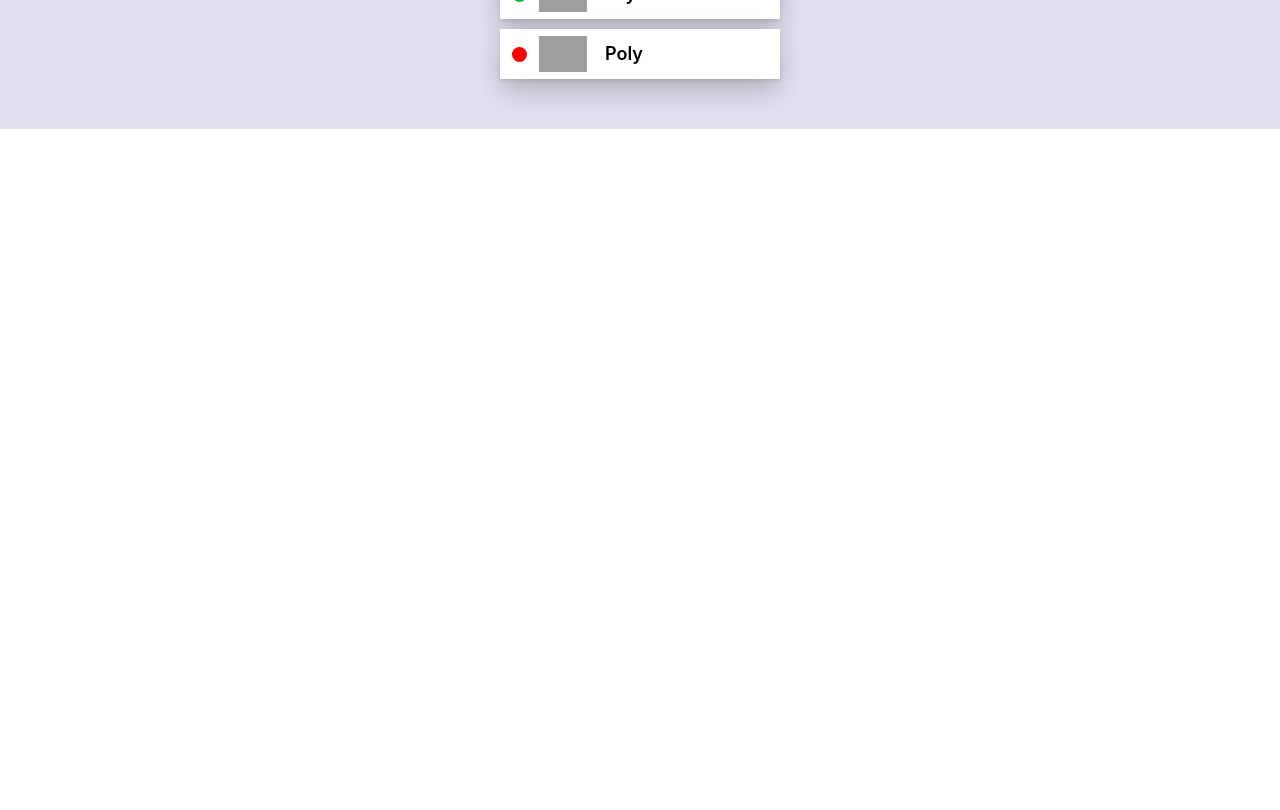
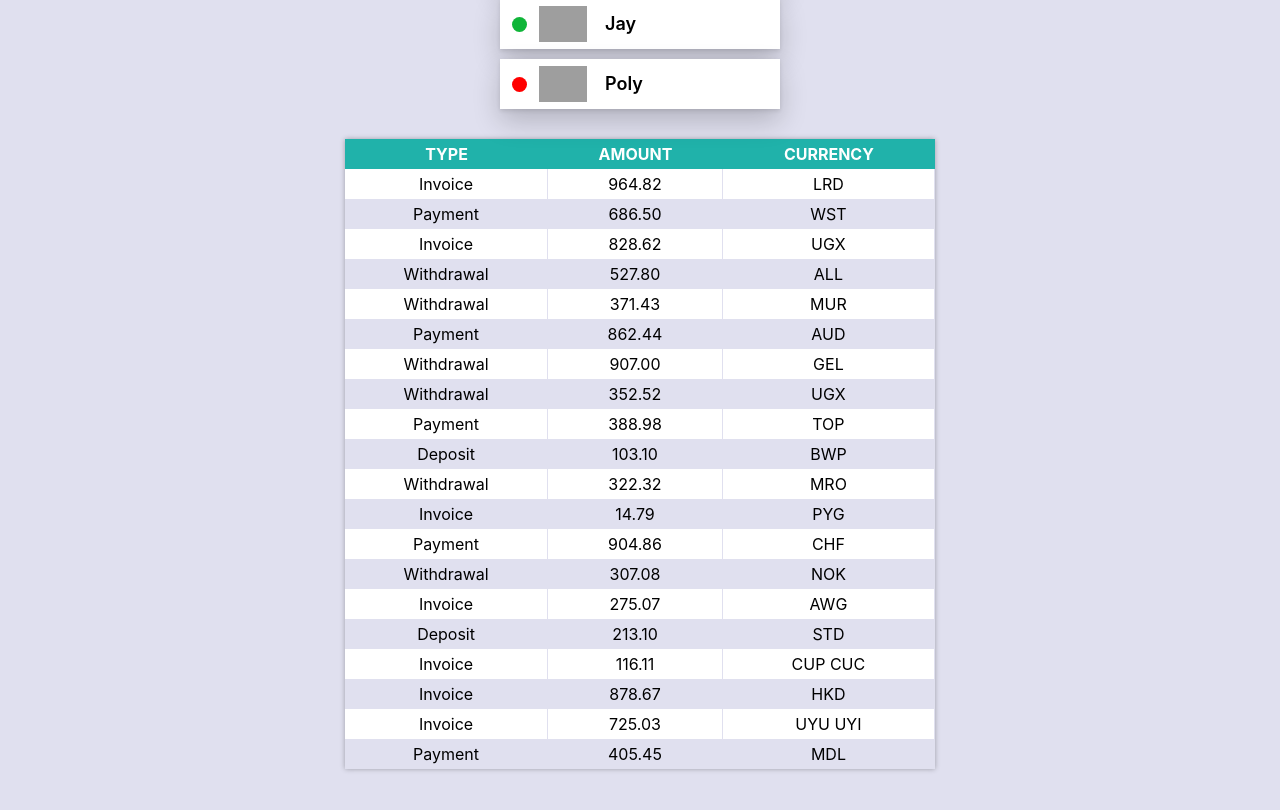
Before and after one commit to katushka211/goit-react-hw-01-components, a React (Create React App) app: page / in a window 1280 px wide. Shown: the part 780-1590 px from the top of the page. Before the commit the page ends 909 px from the top, so only its background shows below. Built offline with nearby package versions, Linux system fonts and the light colour scheme; grey boxes are pictures that could not be loaded.

Commit message:
add task-04

```diff
--- a/src/components/App.jsx
+++ b/src/components/App.jsx
@@ -5,6 +5,8 @@
 import { Statistics } from './Statistics/Statistics';
 import friends from './FriendList/friends.json';
 import { FriendList } from './FriendList/FriendList';
+import transactions from './Transactions/transactions.json';
+import { Transactions } from './Transactions/TransactionsHistory';
 
 export const App = () => {
   return (
@@ -12,6 +14,7 @@
       <Profile item={user} />
       <Statistics stats={data} />
       <FriendList items={friends} />
+      <Transactions items={transactions} />
     </Layout>
   );
 };
--- a/src/components/Layout/Layout.styled.jsx
+++ b/src/components/Layout/Layout.styled.jsx
@@ -2,5 +2,5 @@
 
 export const Container = styled.div`
   background-color: ${props => props.theme.colors.lightgray};
-  padding: 20px;
+  padding: 50px;
 `;
--- /dev/null
+++ b/src/components/Transactions/TransactionsHistory.jsx
@@ -0,0 +1,25 @@
+import { Head, Row, Table, Td } from './TransactionsHistory.styled';
+export const Transactions = ({ items }) => {
+  return (
+    <Table>
+      <Head>
+        <tr>
+          <th>Type</th>
+          <th>Amount</th>
+          <th>Currency</th>
+        </tr>
+      </Head>
+      <tbody>
+        {items.map(item => {
+          return (
+            <Row key={item.id}>
+              <Td>{item.type}</Td>
+              <Td>{item.amount}</Td>
+              <Td>{item.currency}</Td>
+            </Row>
+          );
+        })}
+      </tbody>
+    </Table>
+  );
+};
--- /dev/null
+++ b/src/components/Transactions/TransactionsHistory.styled.jsx
@@ -0,0 +1,29 @@
+import styled from 'styled-components';
+
+export const Table = styled.table`
+  margin: 30px auto;
+  width: 50%;
+  text-align: center;
+  border-spacing: 0;
+  box-shadow: 0px 0px 5px rgba(0, 0, 0, 0.3);
+  background-color: ${props => props.theme.colors.white};
+`;
+
+export const Head = styled.thead`
+  height: 30px;
+  background-color: ${props => props.theme.colors.blue};
+  color: ${props => props.theme.colors.white};
+  text-transform: uppercase;
+`;
+
+export const Row = styled.tr`
+  height: 30px;
+  text-transform: capitalize;
+  :nth-child(even) {
+    background-color: ${props => props.theme.colors.lightgray};
+  }
+`;
+
+export const Td = styled.td`
+  border-right: 1px solid rgb(224, 224, 239);
+`;
--- /dev/null
+++ b/src/components/Transactions/transactions.json
@@ -0,0 +1,122 @@
+[
+  {
+    "id": "1e0700a2-5183-4291-85cc-2065a036a683",
+    "type": "invoice",
+    "amount": "964.82",
+    "currency": "LRD"
+  },
+  {
+    "id": "a30f821b-4d25-4ff0-abdd-e340b3f0dd2b",
+    "type": "payment",
+    "amount": "686.50",
+    "currency": "WST"
+  },
+  {
+    "id": "44dca67a-8e5a-4798-bf8e-b15efd4e1abd",
+    "type": "invoice",
+    "amount": "828.62",
+    "currency": "UGX"
+  },
+  {
+    "id": "ea8ed3dc-2b68-4a53-905a-53ecb0adef33",
+    "type": "withdrawal",
+    "amount": "527.80",
+    "currency": "ALL"
+  },
+  {
+    "id": "ea76146a-0b00-4b80-bc02-a8c822176712",
+    "type": "withdrawal",
+    "amount": "371.43",
+    "currency": "MUR"
+  },
+  {
+    "id": "63ca02f9-d637-46b5-9237-f3b24425e029",
+    "type": "payment",
+    "amount": "862.44",
+    "currency": "AUD"
+  },
+  {
+    "id": "ed0263e8-59a5-4bf1-87e0-2bb88e53dc34",
+    "type": "withdrawal",
+    "amount": "907.00",
+    "currency": "GEL"
+  },
+  {
+    "id": "6013bad0-750c-4691-8bc2-d8f2b43969c4",
+    "type": "withdrawal",
+    "amount": "352.52",
+    "currency": "UGX"
+  },
+  {
+    "id": "252c7be4-8b06-4fa7-8d42-61fb835b70d5",
+    "type": "payment",
+    "amount": "388.98",
+    "currency": "TOP"
+  },
+  {
+    "id": "4eaab41b-b967-40ac-82ed-85fc66f646f1",
+    "type": "deposit",
+    "amount": "103.10",
+    "currency": "BWP"
+  },
+  {
+    "id": "9648a350-8469-42d5-8bf3-18090de5fe67",
+    "type": "withdrawal",
+    "amount": "322.32",
+    "currency": "MRO"
+  },
+  {
+    "id": "9c5c25fb-1a95-4b2f-8d1f-4c4426d677cc",
+    "type": "invoice",
+    "amount": "14.79",
+    "currency": "PYG"
+  },
+  {
+    "id": "43ef232c-80e9-4d6f-b48a-b22405620de3",
+    "type": "payment",
+    "amount": "904.86",
+    "currency": "CHF"
+  },
+  {
+    "id": "5161682e-e620-4019-ab0a-24ceb10fbd20",
+    "type": "withdrawal",
+    "amount": "307.08",
+    "currency": "NOK"
+  },
+  {
+    "id": "7b119d71-42e6-4c42-a141-6818b07bb9ff",
+    "type": "invoice",
+    "amount": "275.07",
+    "currency": "AWG"
+  },
+  {
+    "id": "a4f65722-65c4-4c28-b1f4-b8ed988bb205",
+    "type": "deposit",
+    "amount": "213.10",
+    "currency": "STD"
+  },
+  {
+    "id": "c6e5784b-0ca3-48d6-86e5-b5128af5a523",
+    "type": "invoice",
+    "amount": "116.11",
+    "currency": "CUP CUC"
+  },
+  {
+    "id": "c9ebed6a-3a02-4b49-ac0d-0534b51f2bfd",
+    "type": "invoice",
+    "amount": "878.67",
+    "currency": "HKD"
+  },
+  {
+    "id": "a4a98b0e-b22c-438b-9f83-de2df52110c8",
+    "type": "invoice",
+    "amount": "725.03",
+    "currency": "UYU UYI"
+  },
+  {
+    "id": "b39bfa7a-0166-4c47-94d6-87d20590f746",
+    "type": "payment",
+    "amount": "405.45",
+    "currency": "MDL"
+  }
+]
--- a/src/index.js
+++ b/src/index.js
@@ -14,6 +14,7 @@
     textgray: '#9b9ba0',
     green: '#10b539',
     red: '#FF0000',
+    blue: '	#20B2AA',
   },
 };
 
```
